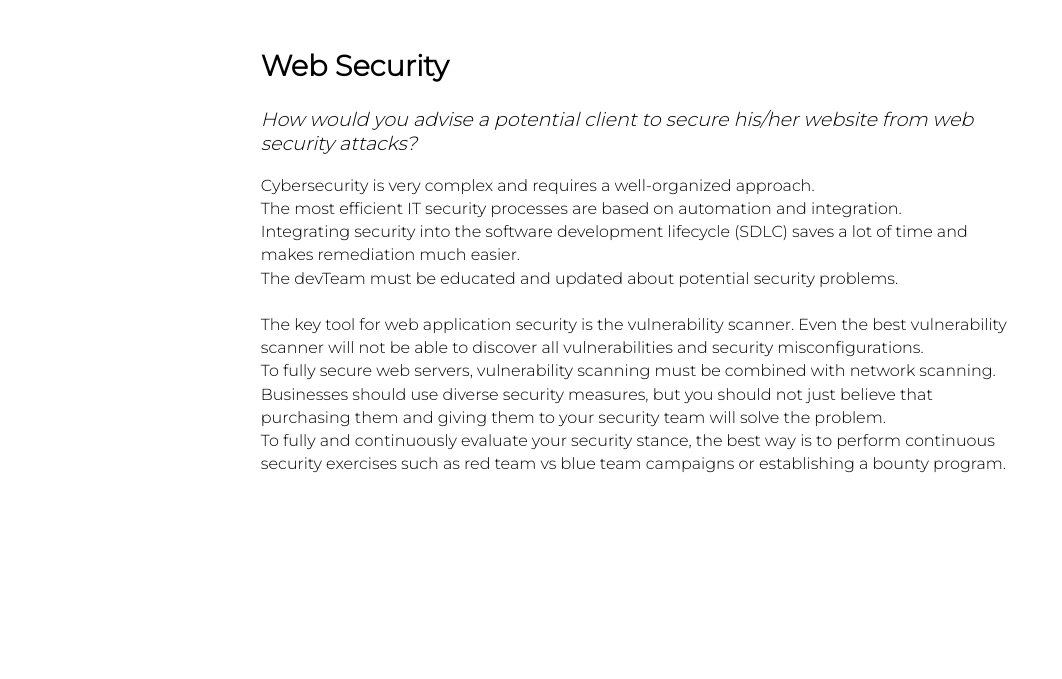
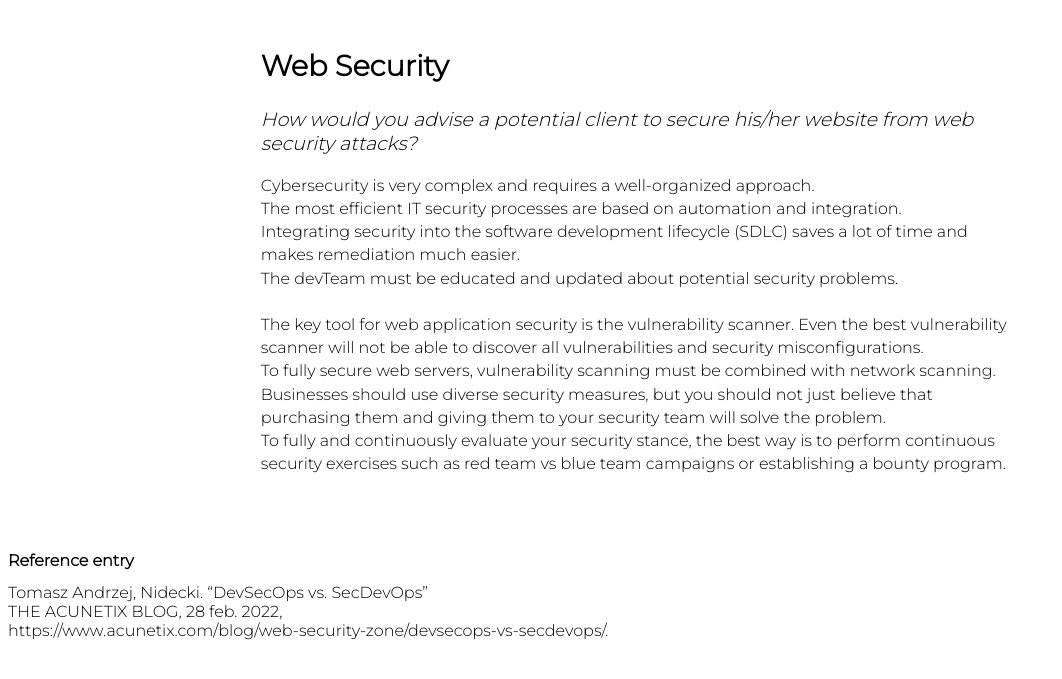
Before and after one commit to Noroff-FEU-Assignments/cross-course-project-adakeita, a plain HTML site: page index.html in a window 1280 px wide. Shown: the part 101-780 px from the top of the page, without its empty margins (0-1062 px from the left). Drawn offline with Linux system fonts and the light colour scheme; a script that the page names is missing.

Commit message:
Added citation

```diff
--- a/index.html
+++ b/index.html
@@ -48,7 +48,14 @@
     </div>
 
 
-
+<footer>
+    <h4>Reference entry</h4>
+    Tomasz Andrzej, Nidecki. “DevSecOps vs. SecDevOps”
+    <br>
+    THE ACUNETIX BLOG, 28 feb. 2022,
+    <br>
+    https://www.acunetix.com/blog/web-security-zone/devsecops-vs-secdevops/.
+</footer>
 </body>
 
 </html>
--- a/styles.css
+++ b/styles.css
@@ -34,3 +34,12 @@ font-size: 180%;
     line-height: 145%;
 
 }
+
+footer {
+    font-family: 'Montserrat', sans-serif;
+}
+
+h4 {
+    margin-top: 6%;
+    margin-bottom: 1%;
+}
```
